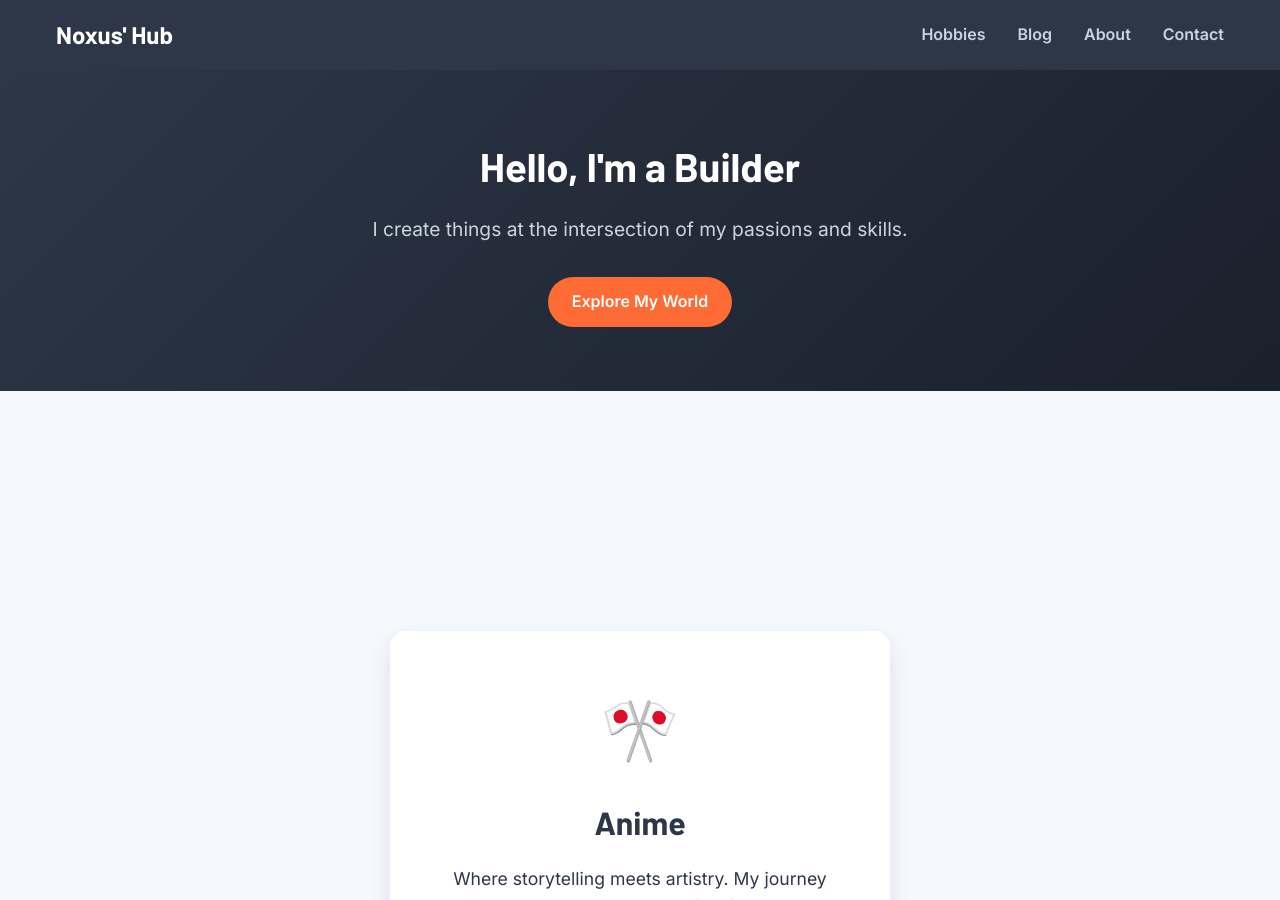
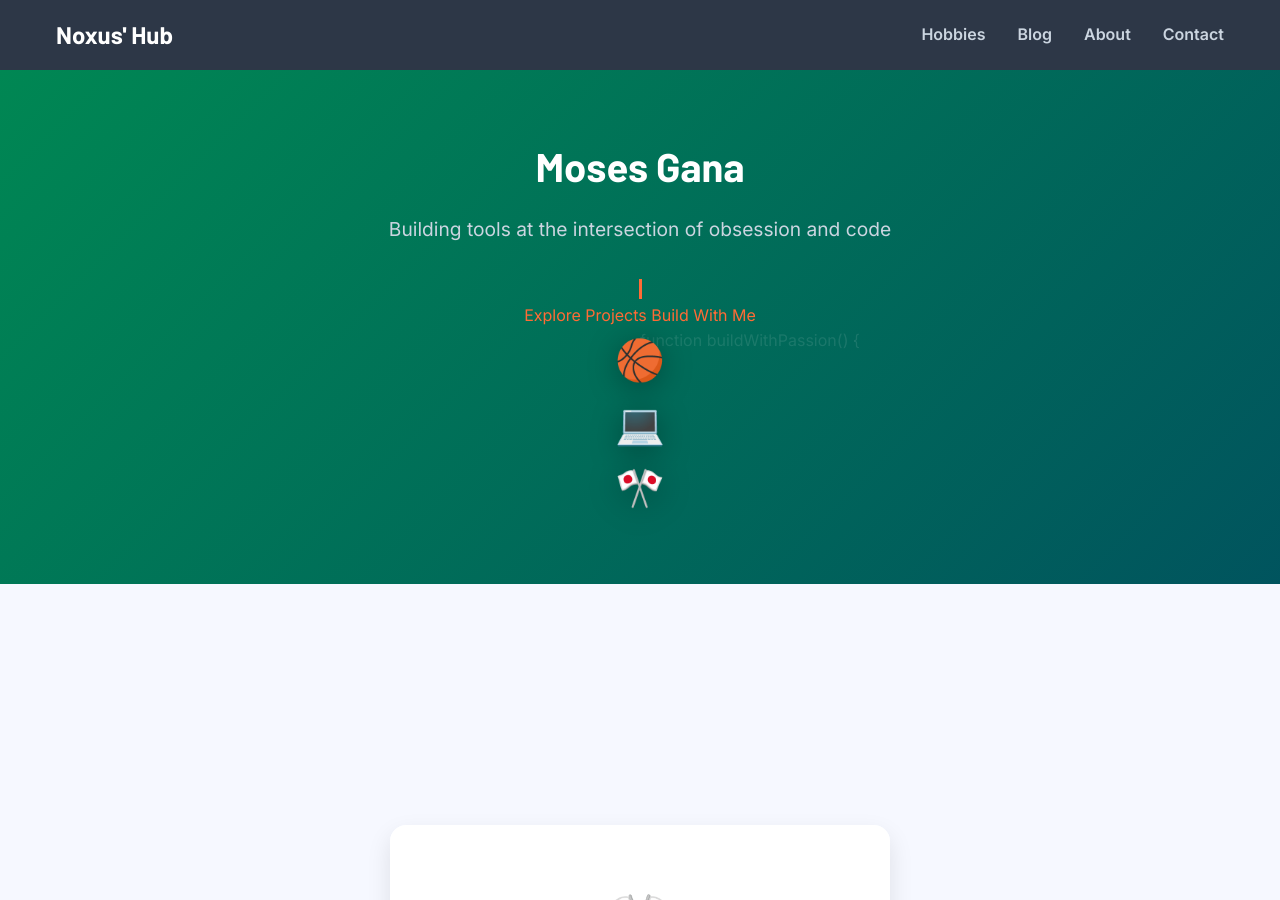
Before and after one commit to gmanthenoxus/gmanthenoxus.github.io, a Jekyll site: the page built from docs/index.html, in a window 1280 px wide and 900 px high. Built offline with Jekyll 4.4.1, drawn with Linux system fonts in a browser that asks for light colours.

Commit message:
new hero section

```diff
--- a/docs/_includes/header.html
+++ b/docs/_includes/header.html
@@ -1,3 +1,6 @@
+<head>
+    <link rel="icon" type="image/x-icon" href="/assets/images/favicon.ico">
+</head>
 <header class="site-header">
     <nav class="site-nav">
         <a href="/" class="nav-logo">{{ site.title }}</a>
@@ -9,9 +12,3 @@
         </ul>
     </nav>
 </header>
-<head>
-    <!-- Existing head content -->
-    <link rel="icon" type="image/x-icon" href="/assets/images/favicon.ico">
-    <!-- Or use a PNG: -->
-    <!-- <link rel="icon" type="image/png" href="/assets/images/favicon.png"> -->
-</head>
--- a/docs/assets/css/main.scss
+++ b/docs/assets/css/main.scss
@@ -415,3 +415,31 @@ a {
 .project-highlight .btn {
     margin-top: 1rem;
 }
+
+/* Animated gradient background */
+.hero {
+  background: linear-gradient(135deg, #008753 0%, #012169 100%);
+  background-size: 200% 200%;
+  animation: gradientShift 15s ease infinite;
+}
+
+/* Typewriter effect */
+.typewriter {
+  border-right: 3px solid #FF6B35;
+  animation: blink 0.75s step-end infinite;
+}
+
+/* Floating emojis */
+.floating-emoji {
+  animation: float 6s ease-in-out infinite;
+  font-size: 2.5rem;
+  filter: drop-shadow(0 5px 15px rgba(0,0,0,0.3));
+}
+
+/* Code animation background */
+.code-animation::before {
+  content: "function buildWithPassion() {";
+  position: absolute;
+  opacity: 0.1;
+  animation: scrollCode 20s linear infinite;
+}
--- a/docs/index.html
+++ b/docs/index.html
@@ -4,11 +4,30 @@ title: Welcome
 ---
 
 <section class="hero">
-    <div class="container">
-        <h1>Hello, I'm a Builder</h1>
-        <p>I create things at the intersection of my passions and skills.</p>
-        <a href="#chapters" class="btn btn-primary">Explore My World</a>
+  <div class="hero-content">
+    <h1 class="headline">Moses Gana</h1>
+    <p class="subheadline">Building tools at the intersection of obsession and code</p>
+
+    <div class="typewriter-container">
+      <span class="typewriter" data-texts='["Sports Analytics", "Anime Tech", "Nigerian Solutions", "Data-driven Projects"]'></span>
     </div>
+
+    <div class="cta-container">
+      <a href="#projects" class="cta-primary pulse">Explore Projects</a>
+      <a href="#contact" class="cta-secondary">Build With Me</a>
+    </div>
+  </div>
+
+  <div class="hero-visual">
+    <div class="code-animation"></div> <!-- Animated code background -->
+    <div class="floating-emoji">🏀</div>
+    <div class="floating-emoji">💻</div>
+    <div class="floating-emoji">🎌</div>
+  </div>
+
+  <div class="scroll-indicator">
+    <div class="mouse"></div>
+  </div>
 </section>
 
 <section id="chapters" class="story-chapters">
```
